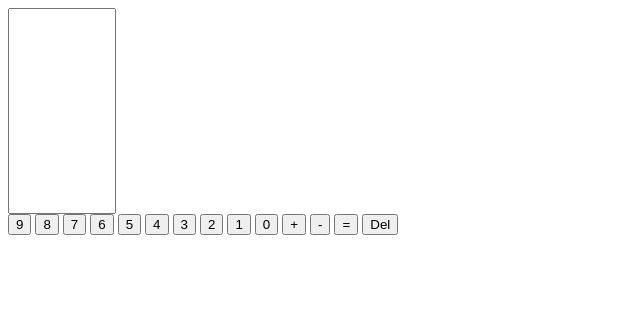
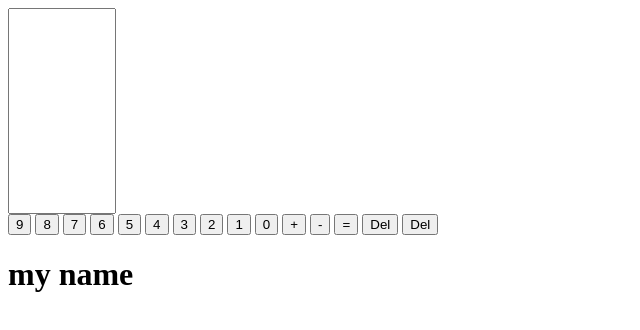
Before and after one commit to Ayomide922099/calculator, a plain HTML site: page parameters.html in a window 1280 px wide. Shown: the whole page, without its empty margins (0-640 px from the left). Drawn offline with Linux system fonts and the light colour scheme.

Commit message:
first commit

```diff
--- a/parameters.html
+++ b/parameters.html
@@ -25,8 +25,9 @@
         <button onclick="displaynumber('-')">-</button>
         <button onclick="calculate('=')">=</button>
         <button onclick="deletenumber()">Del</button>
+        <button onclick="deletenumber()">Del</button>
     </div>
-
+<h1>my name</h1>
 
     <script>
         // function myfunction(input){
```
